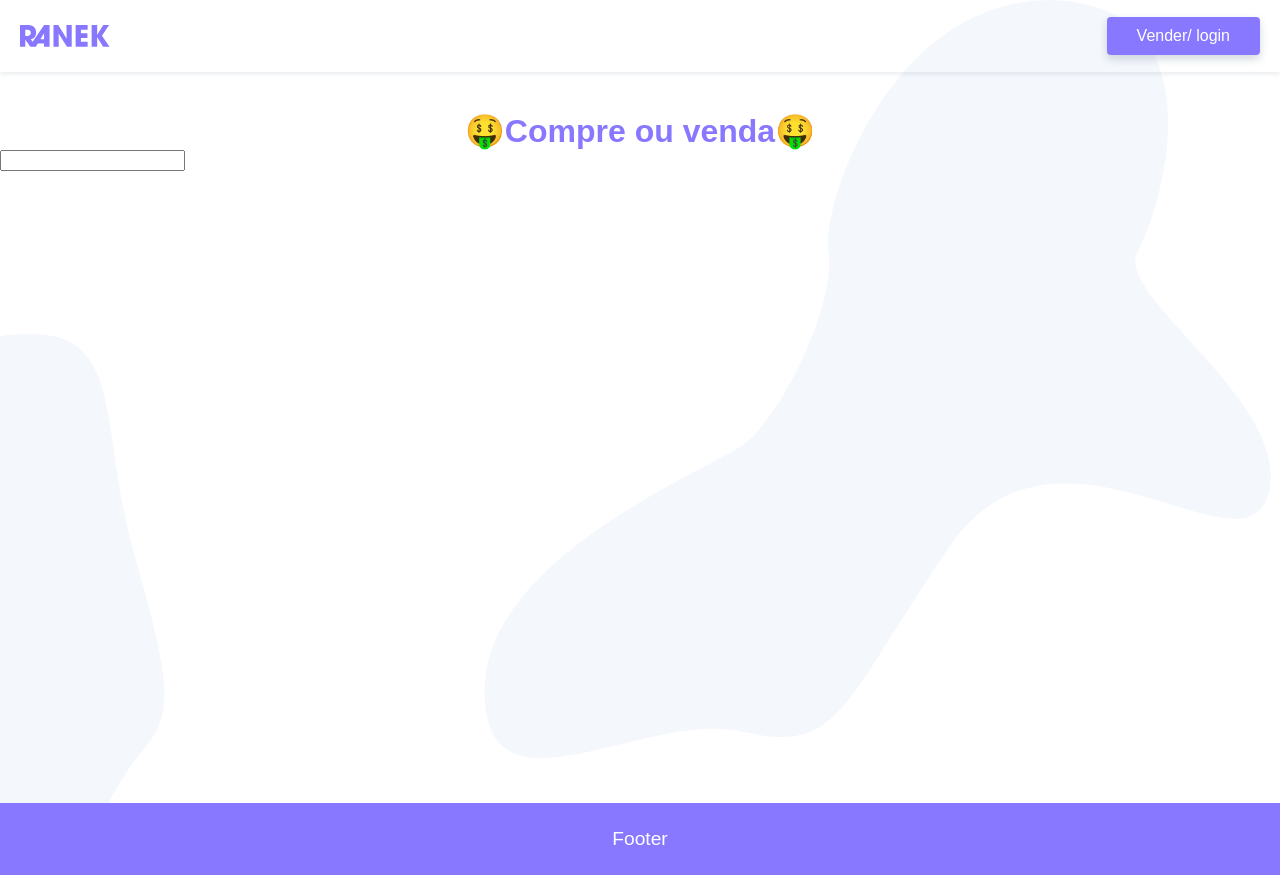
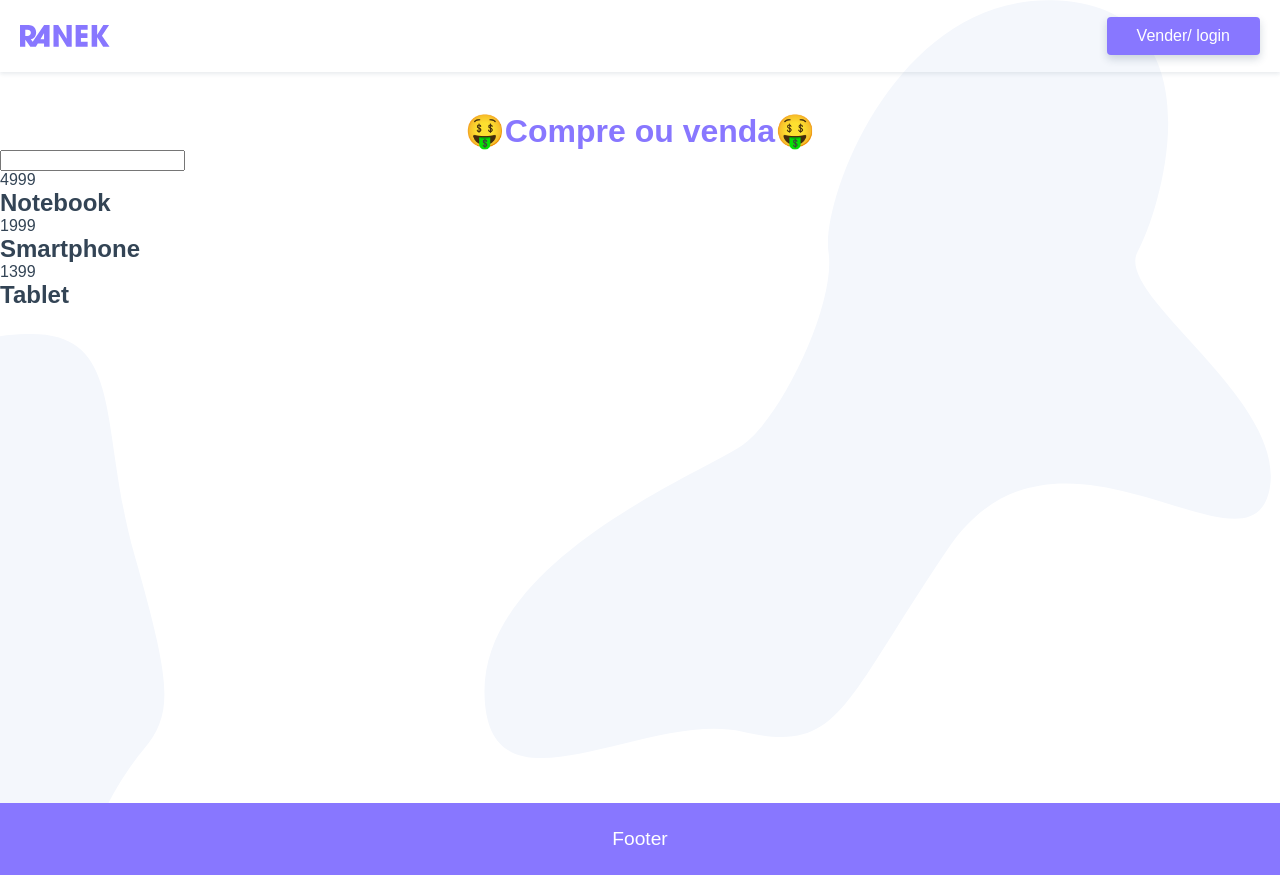
Before and after one commit to WellingtonDS/Marketplace, a Vue app: page / in a window 1280 px wide. Built offline with nearby package versions, Linux system fonts and the light colour scheme; data requests are answered from the project's data file.

Commit message:
padronização de escrita para o inglês.

```diff
--- a/db/db.json
+++ b/db/db.json
@@ -1,44 +1,44 @@
 {
-    "usuario": [
+    "user": [
       {
         "id": "andre@origamid.com",
         "email": "andre@origamid.com",
-        "nome": "André Rafael",
-        "senha": "123",
-        "rua": "Rua Ali Perto",
-        "cep": "12345678",
-        "numero": "25",
-        "estado": "RJ",
-        "cidade": "Rio de Janeiro"
+        "name": "André Rafael",
+        "password": "123",
+        "streat": "Rua Ali Perto",
+        "code": "12345678",
+        "number": "25",
+        "state": "RJ",
+        "city": "Rio de Janeiro"
       }
     ],
-    "produto": [
+    "product": [
       {
         "id": "notebook",
-        "nome": "Notebook",
-        "usuario_id": "andre@origamid.com",
-        "preco": "4999",
-        "vendido": "false",
-        "descricao": "Esse é um novo notebook.",
-        "fotos": null
+        "name": "Notebook",
+        "user_id": "andre@origamid.com",
+        "price": "4999",
+        "sold": "false",
+        "description": "Esse é um novo notebook.",
+        "photos": null
       },
       {
         "id": "smartphone",
-        "nome": "Smartphone",
-        "usuario_id": "andre@origamid.com",
-        "preco": "1999",
-        "vendido": "false",
-        "descricao": "Esse é um novo smartphone.",
-        "fotos": null
+        "name": "Smartphone",
+        "user_id": "andre@origamid.com",
+        "price": "1999",
+        "sold": "false",
+        "description": "Esse é um novo smartphone.",
+        "photos": null
       },
       {
         "id": "tablet",
-        "nome": "Tablet",
-        "usuario_id": "andre@origamid.com",
-        "preco": "1399",
-        "vendido": "false",
-        "descricao": "Esse é um novo tablet.",
-        "fotos": null
+        "name": "Tablet",
+        "user_id": "andre@origamid.com",
+        "price": "1399",
+        "sold": "false",
+        "description": "Esse é um novo tablet.",
+        "photos": null
       }
     ]
   }
--- a/src/components/productList/ProductListComponents.js
+++ b/src/components/productList/ProductListComponents.js
@@ -0,0 +1,23 @@
+import { api } from '@/service/service';
+
+export default {
+    name: "ProductList",
+    data () {
+        return {
+            products: null
+        }
+    },
+
+    methods: {
+        getProducts () {
+            api.get('/product').then(response => {
+                this.products = response.data;
+                console.log("aqui", this.products);
+            })
+        }
+    },
+
+    created() {
+        this.getProducts();
+    },
+}
```
